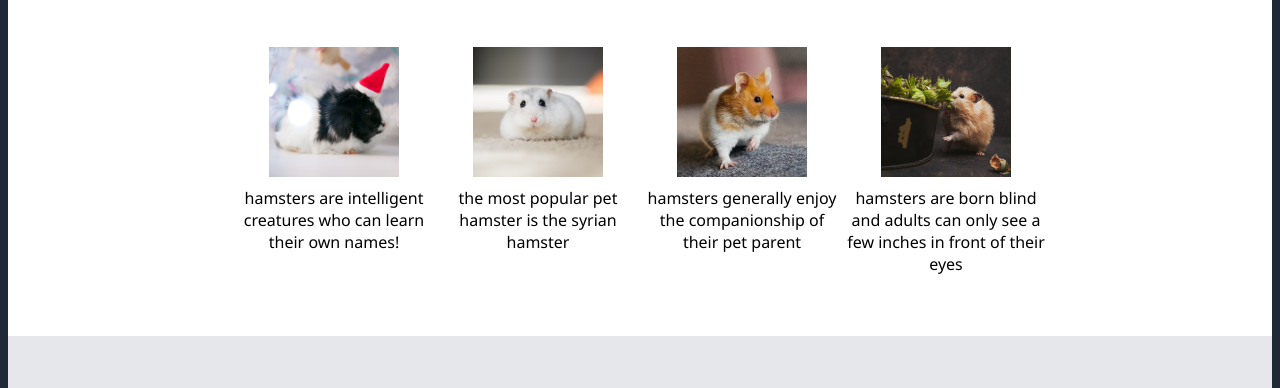
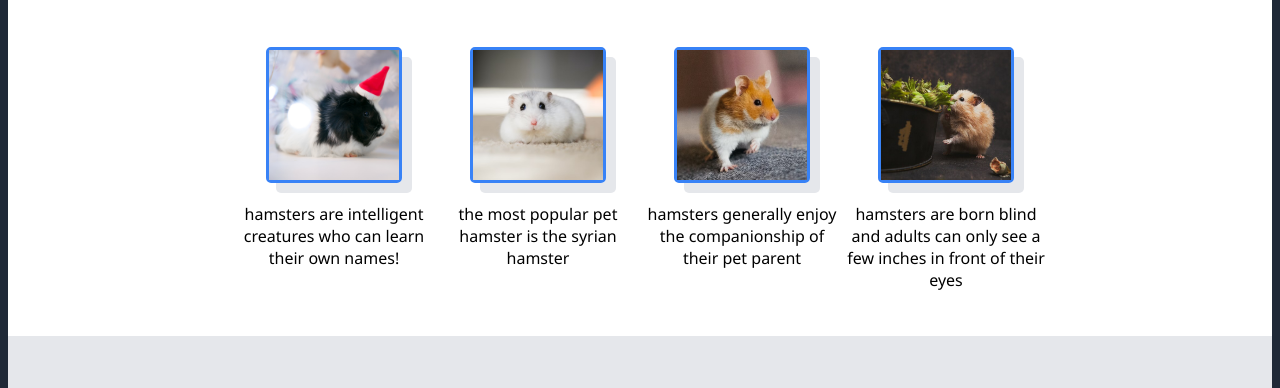
Before and after one commit to lazberry/landing-page, a plain HTML site: page index.html in a window 1280 px wide. Shown: the part 636-1024 px from the top of the page. Drawn offline with Linux system fonts and the light colour scheme.

Commit message:
Landing Page Gallery Style Updated
Changed landing pages gallery style to include border and shadow

```diff
--- a/index.html
+++ b/index.html
@@ -35,19 +35,19 @@
         <div class="random">Some Random Hamster Information</div>
         <div class="images">
             <div class="galleryitem">
-                <img src="./images/hamsterg1.jpg" style="width:130px;,height:130px;">
+                <div class="gimg"><img src="./images/hamsterg1.jpg" style="width:130px;,height:130px;"></div>
                 <div class="gallerytext">hamsters are intelligent creatures who can learn their own names!</div>
             </div>
             <div class="galleryitem">
-                <img src="./images/hamsterg2.jpg" style="width:130px;,height:130px;">
+                <div class="gimg"><img src="./images/hamsterg2.jpg" style="width:130px;,height:130px;"></div>
                 <div class="gallerytext">the most popular pet hamster is the syrian hamster</div>
             </div>
             <div class="galleryitem">
-                <img src="./images/hamsterg3.jpg" style="width:130px;,height:130px;">
+                <div class="gimg"><img src="./images/hamsterg3.jpg" style="width:130px;,height:130px;"></div>
                 <div class="gallerytext">hamsters generally enjoy the companionship of their pet parent</div>
             </div>
             <div class="galleryitem">
-                <img src="./images/hamsterg4.jpg" style="width:130px;,height:130px;">
+                <div class="gimg"><img src="./images/hamsterg4.jpg" style="width:130px;,height:130px;"></div>
                 <div class="gallerytext">hamsters are born blind and adults can only see a few inches in front of their eyes</div>
             </div>
         </div>
--- a/styles.css
+++ b/styles.css
@@ -88,6 +88,17 @@ body {
     gap: 10px;
     padding-left: 2px;
     padding-right: 2px;
+}
+
+.gimg {
+    border: #3882f6;
+    border-style: solid;
+    border-radius: 5px;
+    border-width: 3px;
+    box-shadow: 10px 10px #E5E7EB;
+    width: 130px;
+    height: 130px;
+    margin-bottom: 10px;
 }
 
 .gallerytext {
```
